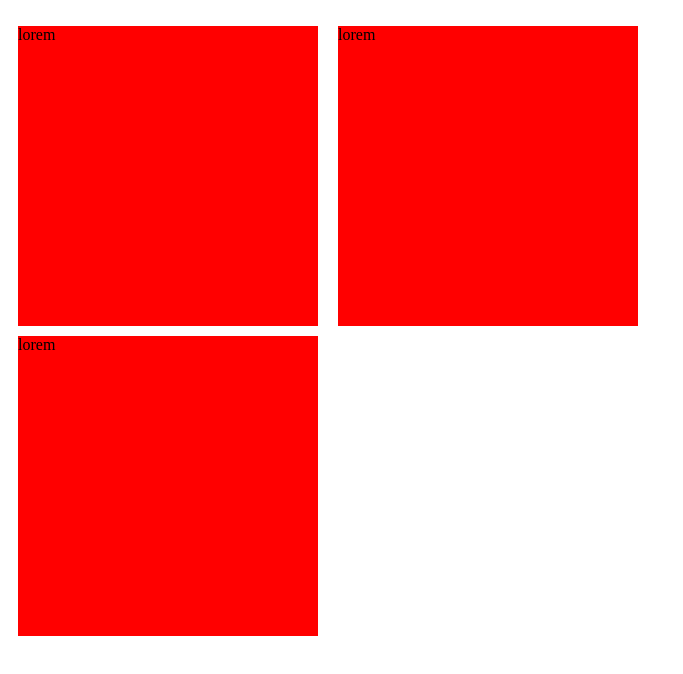
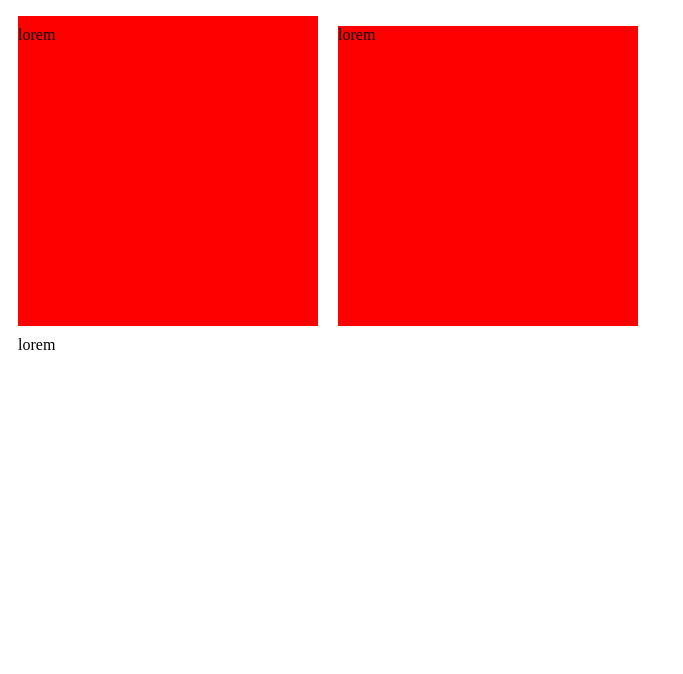
Before and after one commit to timpchisholm/floating, a plain HTML site: page index.html in a window 1280 px wide. Shown: the whole page, without its empty margins (0-683 px from the left). Drawn offline with nearby package versions, Linux system fonts and the light colour scheme.

Commit message:
added last intentionally broken box

```diff
--- a/index.html
+++ b/index.html
@@ -19,7 +19,7 @@
                 <div class="box flow">lorem</div>
             </div>
 
-            <div class="box cleanup">lorem</div>
+            <div class="box">lorem</div>
 
     </p>
 
```
